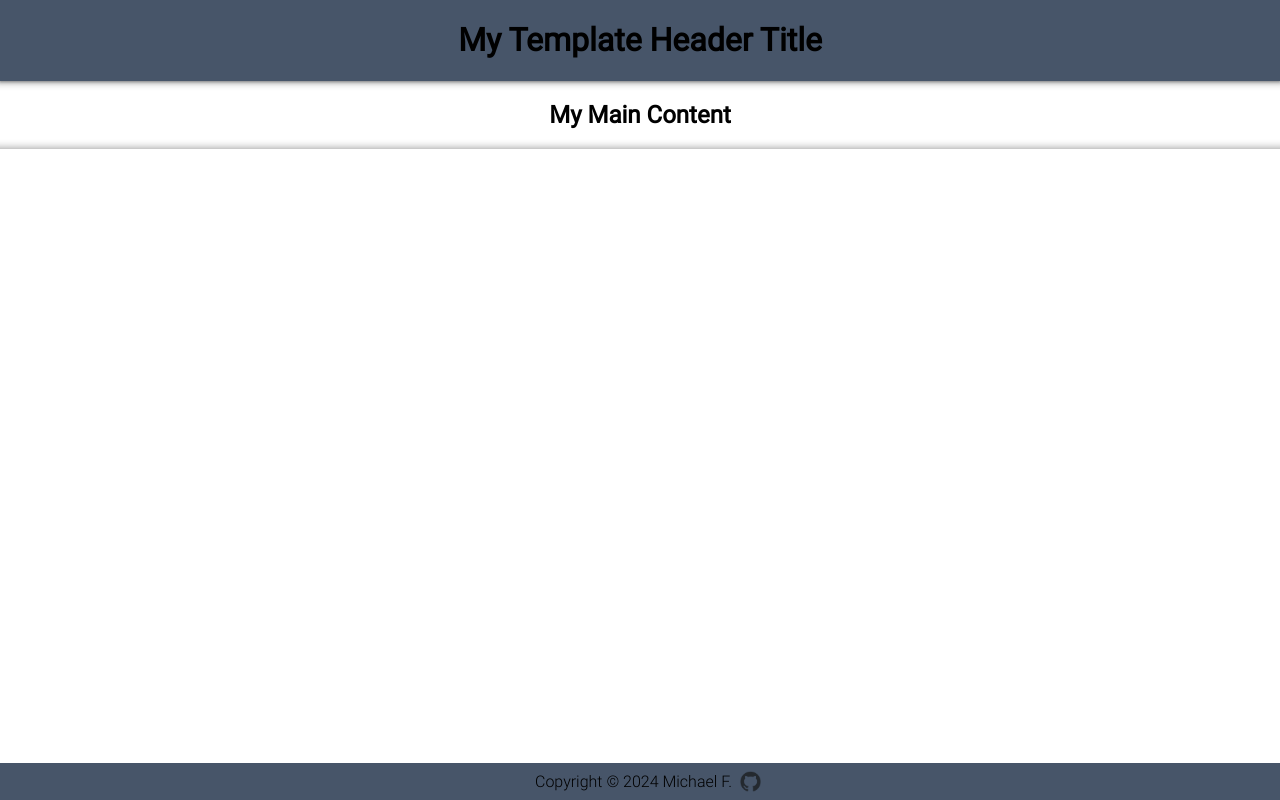
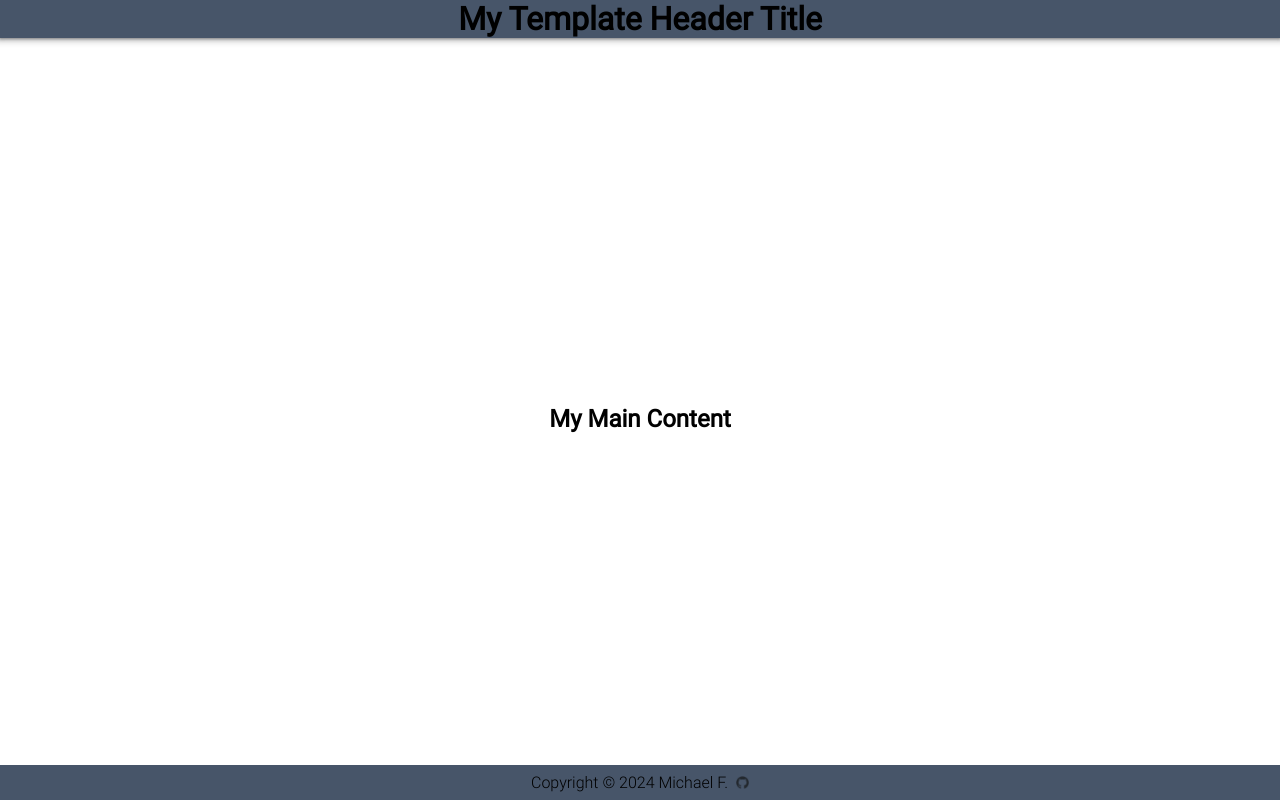
Before and after one commit to michael-f-portfolio/template-v1, a website built with webpack: page src/index.html in a window 1280 px wide. Built offline with nearby package versions, Linux system fonts and the light colour scheme.

Commit message:
restyled index, removed default style on some elements, added flexbox

```diff
--- a/src/styles/index.css
+++ b/src/styles/index.css
@@ -1,5 +1,25 @@
+* {
+    box-sizing: border-box;
+}
+
 body {
     margin: 0;
     padding: 0;
     font-family: "Roboto-400";
+    display: flex;
+    flex-direction: column;
+    justify-content: space-between;
+    align-items: center;
+    height: 100vh;
 }
+
+h1, h2, h3, h4, h5, h6, a, ul, li {
+    margin: 0;
+    padding: 0;
+    text-decoration: none;
+    list-style: none;
+}
+
+a:visited {
+    color: inherit;
+}
```
